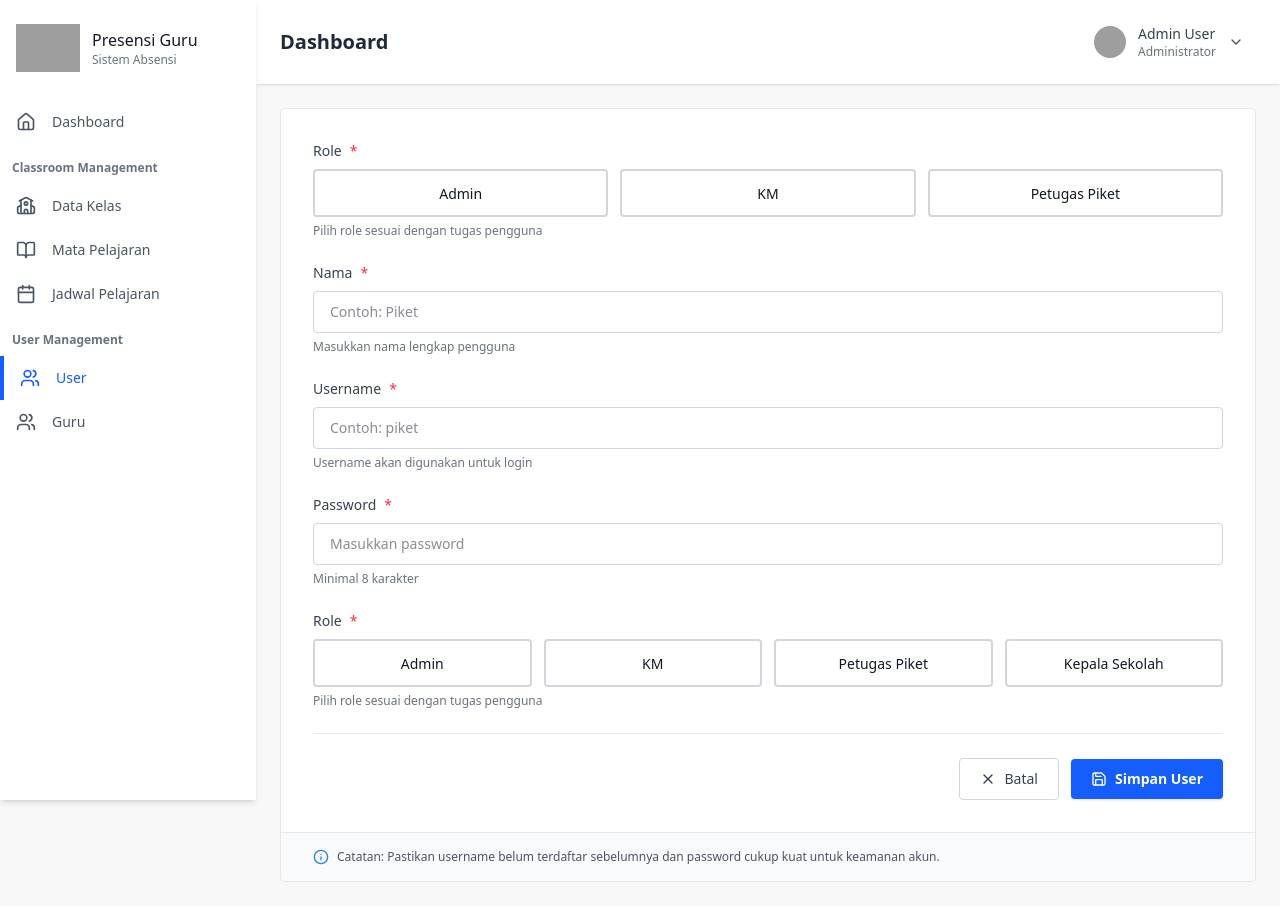
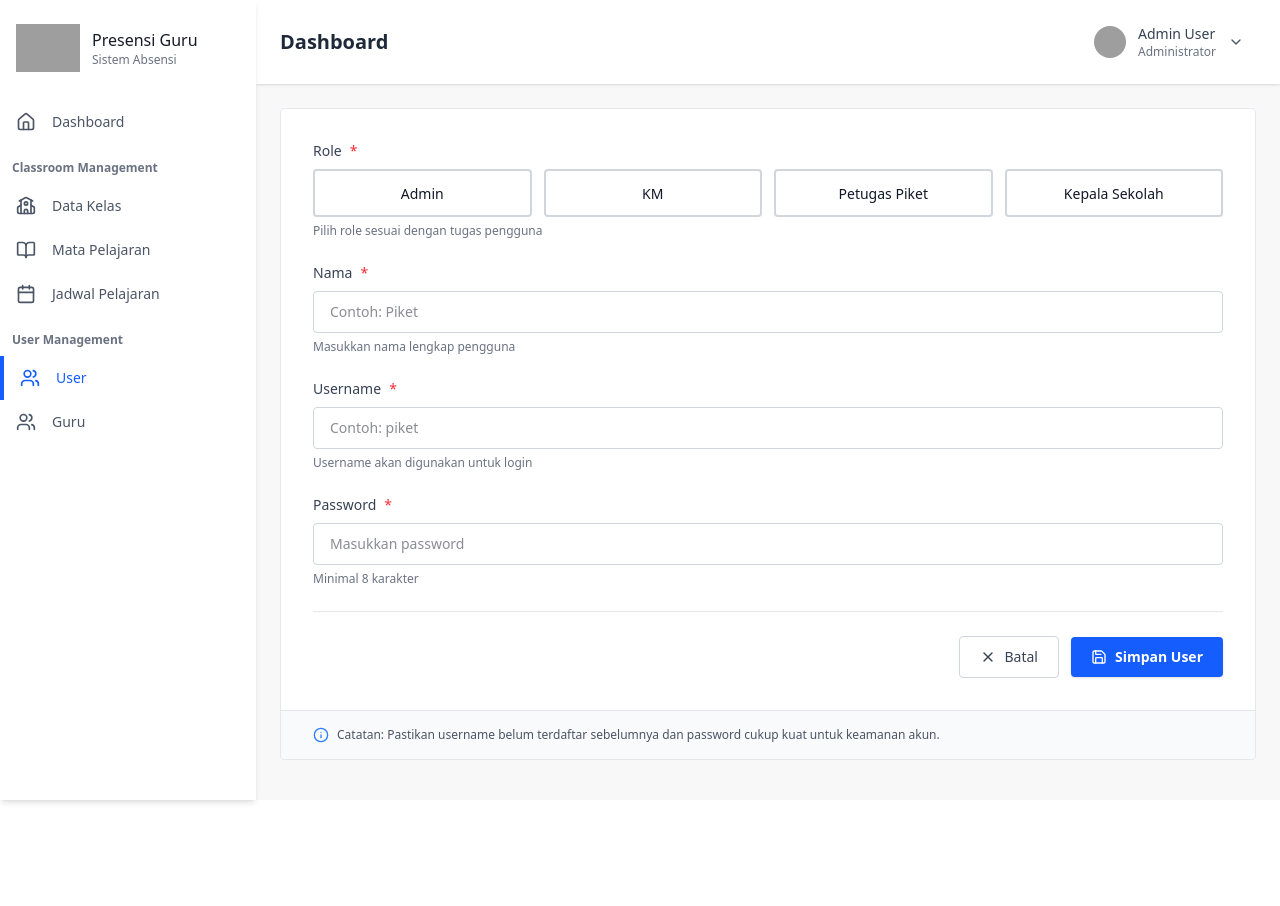
Before and after one commit to nesyaalviani/landing-presensi-guru, a Nuxt app: page /users/create in a window 1280 px wide. After the commit the page ends 800 px from the top, so only its background shows below. Built offline with nearby package versions, Linux system fonts and the light colour scheme; grey boxes are pictures that could not be loaded.

Commit message:
fix duplicate option in user form

```diff
--- a/app/components/UserForm.vue
+++ b/app/components/UserForm.vue
@@ -6,78 +6,6 @@
                     <form @submit.prevent="handleSubmit" class="space-y-6">
 
                          <!-- Role -->
-                        <div>
-                            <label class="flex items-center gap-2 text-sm font-medium text-gray-700 mb-2">
-                                Role <span class="text-red-500">*</span>
-                            </label>
-                            <div class="grid grid-cols-3 gap-3">
-                                <!-- Admin Card -->
-                                <div @click="formData.role = 'admin'" :class="[
-                                    'cursor-pointer border-2 rounded-sm px-4 py-2.5 text-center transition-all',
-                                    formData.role === 'admin'
-                                        ? 'border-blue-500 bg-blue-500 text-white'
-                                        : 'border-gray-300 hover:border-gray-400 text-gray-900'
-                                ]">
-                                    <span class="text-sm font-medium">Admin</span>
-                                </div>
-
-                                <!-- KM Card -->
-                                <div @click="formData.role = 'km'" :class="[
-                                    'cursor-pointer border-2 rounded-sm px-4 py-2.5 text-center transition-all',
-                                    formData.role === 'km'
-                                        ? 'border-blue-500 bg-blue-500 text-white'
-                                        : 'border-gray-300 hover:border-gray-400 text-gray-900'
-                                ]">
-                                    <span class="text-sm font-medium">KM</span>
-                                </div>
-
-                                <!-- Petugas Piket Card -->
-                                <div @click="formData.role = 'petugas_piket'" :class="[
-                                    'cursor-pointer border-2 rounded-sm px-4 py-2.5 text-center transition-all',
-                                    formData.role === 'petugas_piket'
-                                        ? 'border-blue-500 bg-blue-500 text-white'
-                                        : 'border-gray-300 hover:border-gray-400 text-gray-900'
-                                ]">
-                                    <span class="text-sm font-medium">Petugas Piket</span>
-                                </div>
-                            </div>
-                            <p class="mt-1.5 text-xs text-gray-500">Pilih role sesuai dengan tugas pengguna</p>
-                        </div>
-                        <!-- Nama -->
-                        <div>
-                            <label for="nama" class="flex items-center gap-2 text-sm font-medium text-gray-700 mb-2">
-                                Nama <span class="text-red-500">*</span>
-                            </label>
-                            <input id="nama" v-model="formData.name" type="text" placeholder="Contoh: Piket" required
-                                class="w-full px-4 py-2.5 text-sm border border-gray-300 rounded-sm focus:ring-2 focus:ring-blue-500 focus:border-blue-500 outline-none transition-all hover:border-gray-400" />
-                            <p class="mt-1.5 text-xs text-gray-500">Masukkan nama lengkap pengguna</p>
-                        </div>
-
-                        <!-- Username -->
-                        <div>
-                            <label for="username"
-                                class="flex items-center gap-2 text-sm font-medium text-gray-700 mb-2">
-                                Username <span class="text-red-500">*</span>
-                            </label>
-                            <input id="username" v-model="formData.username" type="text" placeholder="Contoh: piket"
-                                required
-                                class="w-full px-4 py-2.5 text-sm border border-gray-300 rounded-sm focus:ring-2 focus:ring-blue-500 focus:border-blue-500 outline-none transition-all hover:border-gray-400" />
-                            <p class="mt-1.5 text-xs text-gray-500">Username akan digunakan untuk login</p>
-                        </div>
-
-                        <!-- Password -->
-                        <div>
-                            <label for="password"
-                                class="flex items-center gap-2 text-sm font-medium text-gray-700 mb-2">
-                                Password <span class="text-red-500">*</span>
-                            </label>
-                            <input id="password" v-model="formData.password" type="password"
-                                placeholder="Masukkan password" required
-                                class="w-full px-4 py-2.5 text-sm border border-gray-300 rounded-sm focus:ring-2 focus:ring-blue-500 focus:border-blue-500 outline-none transition-all hover:border-gray-400" />
-                            <p class="mt-1.5 text-xs text-gray-500">Minimal 8 karakter</p>
-                        </div>
-
-                        <!-- Role -->
                         <div>
                             <label class="flex items-center gap-2 text-sm font-medium text-gray-700 mb-2">
                                 Role <span class="text-red-500">*</span>
@@ -124,6 +52,39 @@
                                 </div>
                             </div>
                             <p class="mt-1.5 text-xs text-gray-500">Pilih role sesuai dengan tugas pengguna</p>
+                        </div>
+                        <!-- Nama -->
+                        <div>
+                            <label for="nama" class="flex items-center gap-2 text-sm font-medium text-gray-700 mb-2">
+                                Nama <span class="text-red-500">*</span>
+                            </label>
+                            <input id="nama" v-model="formData.name" type="text" placeholder="Contoh: Piket" required
+                                class="w-full px-4 py-2.5 text-sm border border-gray-300 rounded-sm focus:ring-2 focus:ring-blue-500 focus:border-blue-500 outline-none transition-all hover:border-gray-400" />
+                            <p class="mt-1.5 text-xs text-gray-500">Masukkan nama lengkap pengguna</p>
+                        </div>
+
+                        <!-- Username -->
+                        <div>
+                            <label for="username"
+                                class="flex items-center gap-2 text-sm font-medium text-gray-700 mb-2">
+                                Username <span class="text-red-500">*</span>
+                            </label>
+                            <input id="username" v-model="formData.username" type="text" placeholder="Contoh: piket"
+                                required
+                                class="w-full px-4 py-2.5 text-sm border border-gray-300 rounded-sm focus:ring-2 focus:ring-blue-500 focus:border-blue-500 outline-none transition-all hover:border-gray-400" />
+                            <p class="mt-1.5 text-xs text-gray-500">Username akan digunakan untuk login</p>
+                        </div>
+
+                        <!-- Password -->
+                        <div>
+                            <label for="password"
+                                class="flex items-center gap-2 text-sm font-medium text-gray-700 mb-2">
+                                Password <span class="text-red-500">*</span>
+                            </label>
+                            <input id="password" v-model="formData.password" type="password"
+                                placeholder="Masukkan password" required
+                                class="w-full px-4 py-2.5 text-sm border border-gray-300 rounded-sm focus:ring-2 focus:ring-blue-500 focus:border-blue-500 outline-none transition-all hover:border-gray-400" />
+                            <p class="mt-1.5 text-xs text-gray-500">Minimal 8 karakter</p>
                         </div>
 
                         <hr class="border-gray-200" />
```
